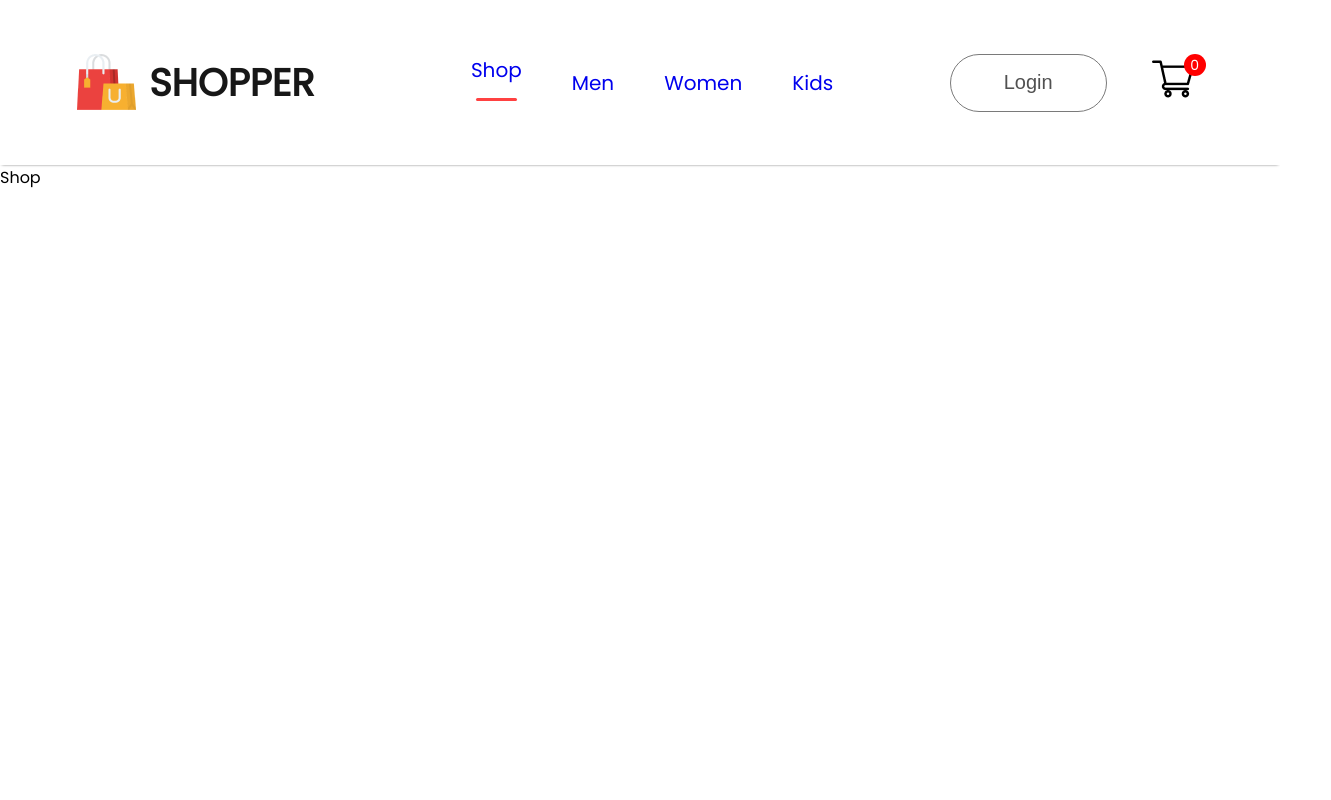
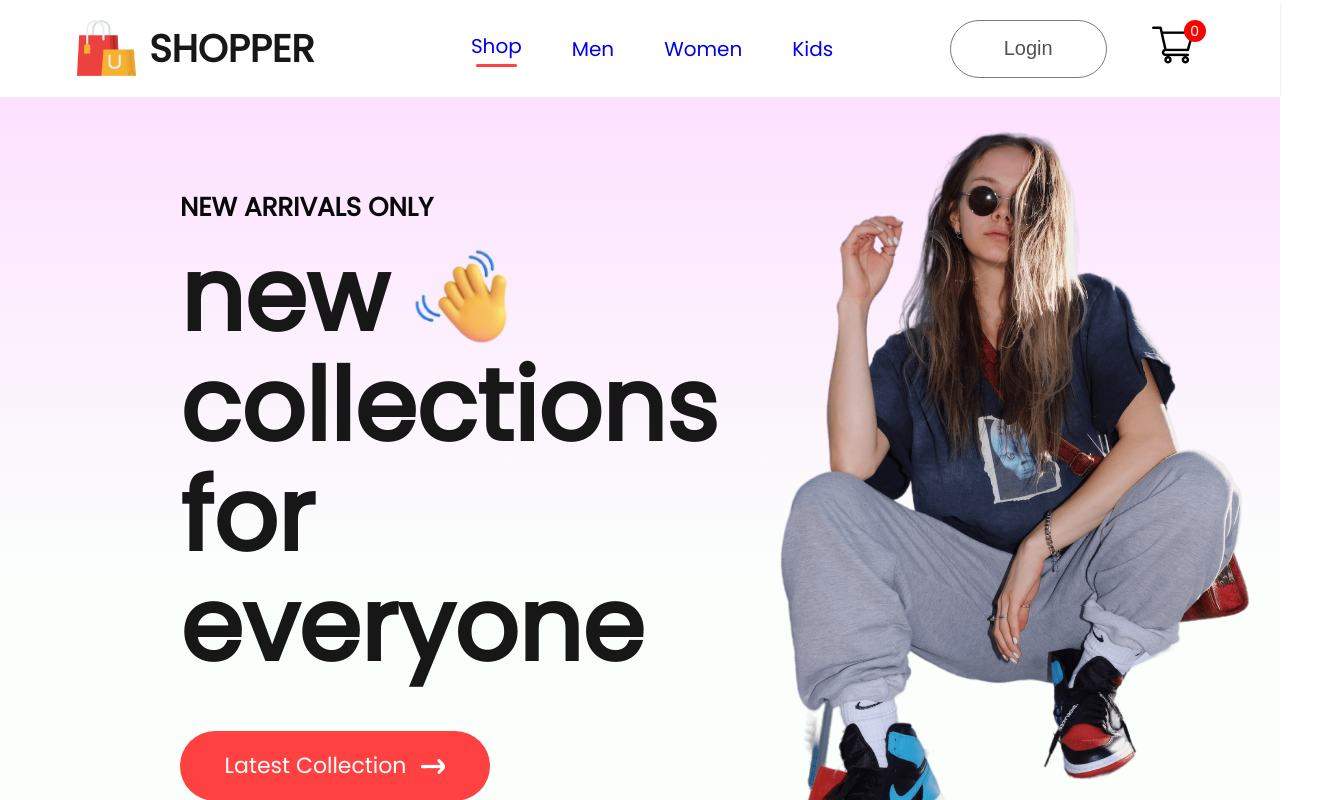
Before and after one commit to DheerajKumar757/MERN-E-Commerce, a React (Create React App) app in the folder frontend/: page / in a window 1280 px wide. Shown: the top 800 px of the page, 1331 px wide, since content can reach past the window. Built offline with nearby package versions, Linux system fonts and the light colour scheme.

Commit message:
C9: Add Hero section in Home page
Add Hero section in home/shop page.
Add its corrospondig css styles.

```diff
--- /dev/null
+++ b/frontend/src/Components/Hero/Hero.css
@@ -0,0 +1,59 @@
+.hero {
+    height: 100vh;
+    background: linear-gradient(180deg, #fde1ff, #e1ffea22 60%);
+    display: flex;
+}
+
+.hero-left {
+    flex: 1;
+    display: flex;
+    flex-direction: column;
+    justify-content: center;
+    gap: 20px;
+    padding-left: 180px;
+    line-height: 1.1;
+}
+
+.hero-left h2 {
+    color: #090909;
+    font-size: 26px;
+    font-weight: 600;
+}
+
+.hero-left p {
+    color: #171717;
+    font-size: 100px;
+    font-weight: 700;
+}
+
+.hero-hand-icon {
+    display: flex;
+    align-items: center;
+    gap: 20px;
+}
+
+.hero-hand-icon img {
+    width: 105px;;
+}
+
+.hero-latest-btn {
+    display: flex;
+    justify-content: center;
+    align-items: center;
+    gap: 15px;
+    width: 310px;
+    height: 70px;
+    border-radius: 75px;
+    margin-top: 30px;
+    background-color: #ff4141;
+    color: white;
+    font-size: 22px;
+    font-weight: 500;
+}
+
+.hero-right {
+    flex: 1;
+    display: flex;
+    justify-content: center;
+    align-items: center;
+}
--- /dev/null
+++ b/frontend/src/Components/Hero/Hero.jsx
@@ -0,0 +1,32 @@
+import React from 'react'
+import './Hero.css'
+import hand_icon from '../Assets/hand_icon.png'
+import arrow_icon from '../Assets/arrow.png'
+import hero_image from '../Assets/hero_image.png'
+
+const Hero = () => {
+  return (
+    <div className='hero'>
+        <div className="hero-left">
+            <h2>NEW ARRIVALS ONLY</h2>
+            <div>
+                <div className='hero-hand-icon'>
+                    <p>new</p>
+                    <img src={hand_icon} alt=""/>
+                </div>
+                <p>collections</p>
+                <p>for everyone</p>
+            </div>
+            <div className="hero-latest-btn">
+                <div>Latest Collection</div>
+                <img src={arrow_icon} alt=""/>
+            </div>
+        </div>
+        <div className="hero-right">
+            <img src={hero_image} alt=""/>
+        </div>
+    </div>
+  )
+}
+
+export default Hero
--- a/frontend/src/Pages/Shop.jsx
+++ b/frontend/src/Pages/Shop.jsx
@@ -1,8 +1,11 @@
 import React from 'react'
+import Hero from '../Components/Hero/Hero'
 
 const Shop = () => {
   return (
-    <div>Shop</div>
+    <div>
+      <Hero/>
+    </div>
   )
 }
 
--- a/frontend/src/index.css
+++ b/frontend/src/index.css
@@ -1,3 +1,6 @@
+* {
+  margin: 0;
+}
 body {
   margin: 0;
   font-family: -apple-system, BlinkMacSystemFont, 'Segoe UI', 'Roboto', 'Oxygen',
```
